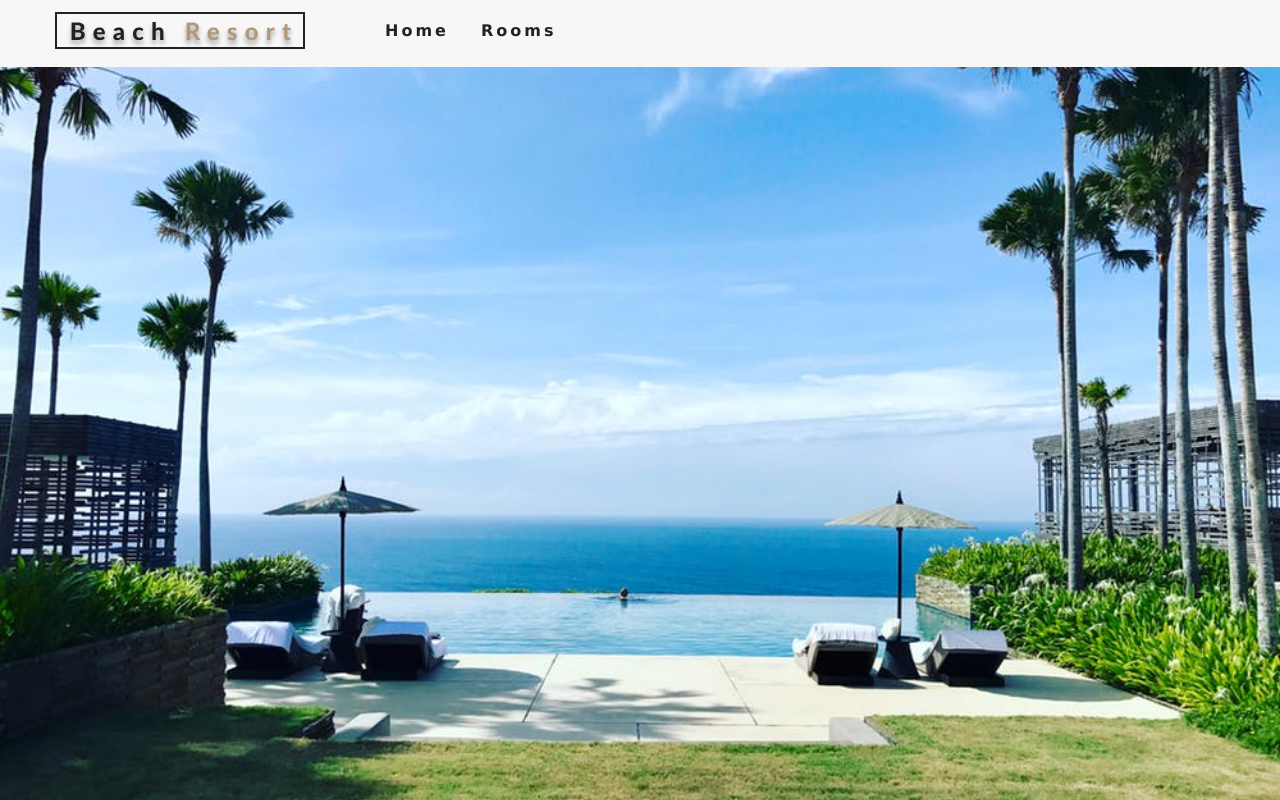
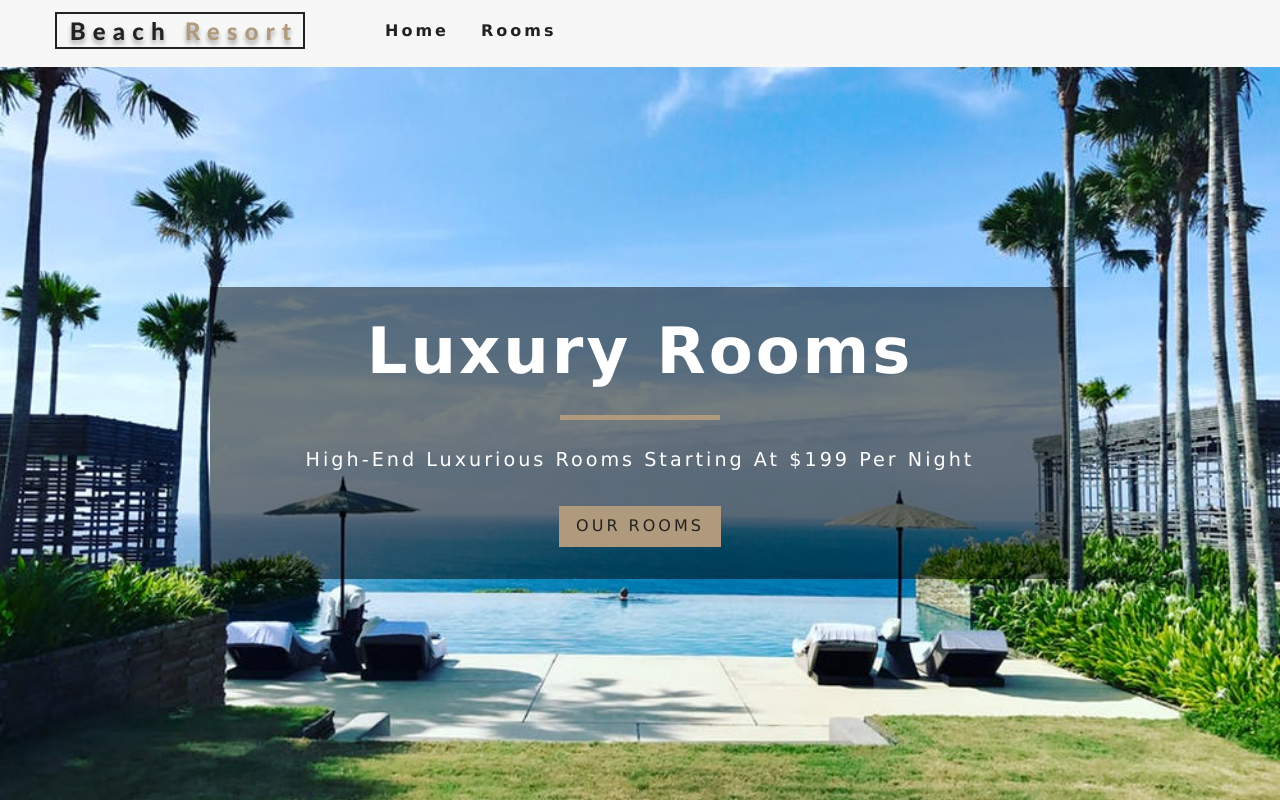
Before and after one commit to Rocha8524/Hotel-Rocha, a React (Create React App) app: page / in a window 1280 px wide. Built offline with nearby package versions, Linux system fonts and the light colour scheme.

Commit message:
Completed Banners for pages

```diff
--- /dev/null
+++ b/src/components/Banner.js
@@ -0,0 +1,14 @@
+import React from 'react'
+
+const Banner = ({ title, subtitle, children }) => {
+    return (
+        <div className="banner">
+            <h1>{title}</h1>
+            <div></div>
+            <p>{subtitle}</p>
+            {children}
+        </div>
+    )
+};
+
+export default Banner;
--- a/src/components/Hero.js
+++ b/src/components/Hero.js
@@ -1,7 +1,9 @@
 import React from 'react'
 
-export default function Hero({ children, hero }) {
+const Hero = ({ children, hero }) => {
     return (
         <header className={hero}>{children}</header>
     )
-}
+};
+
+export default Hero;
--- a/src/pages/Error.js
+++ b/src/pages/Error.js
@@ -1,9 +1,15 @@
 import React from "react"
 import Hero from "../components/Hero";
+import Banner from "../components/Banner";
+import { Link } from "react-router-dom";
 
 const Error = () => {
     return (
-        <Hero hero="defaultHero" />
+        <Hero hero="defaultHero">
+            <Banner title="404" subtitle="Page not available">
+                <Link to="/" className="btn-primary">Return to home page</Link>
+            </Banner>
+        </Hero>
     )
 };
 
--- a/src/pages/Home.js
+++ b/src/pages/Home.js
@@ -1,9 +1,15 @@
 import React from "react";
 import Hero from "../components/Hero";
+import Banner from "../components/Banner";
+import { Link } from "react-router-dom";
 
 const Home = () => {
     return (
-        <Hero hero="defaultHero" />
+        <Hero hero="defaultHero">
+            <Banner title="Luxury Rooms" subtitle="High-end luxurious rooms starting at $199 per night">
+                <Link to="/rooms" className="btn-primary">Our Rooms</Link>
+            </Banner>
+        </Hero>
     );
 };
 
--- a/src/pages/Rooms.js
+++ b/src/pages/Rooms.js
@@ -1,9 +1,15 @@
 import React from "react"
 import Hero from "../components/Hero";
+import Banner from "../components/Banner";
+import { Link } from "react-router-dom";
 
 const Rooms = () => {
     return (
-        <Hero hero="roomsHero" />
+        <Hero hero="roomsHero">
+            <Banner title="Our rooms">
+                <Link to="/" className="btn-primary">Return to home page</Link>
+            </Banner>
+        </Hero>
     );
 };
 
```
Also changed, not shown: src/components/Services.js (added, +11 -0 lines).
